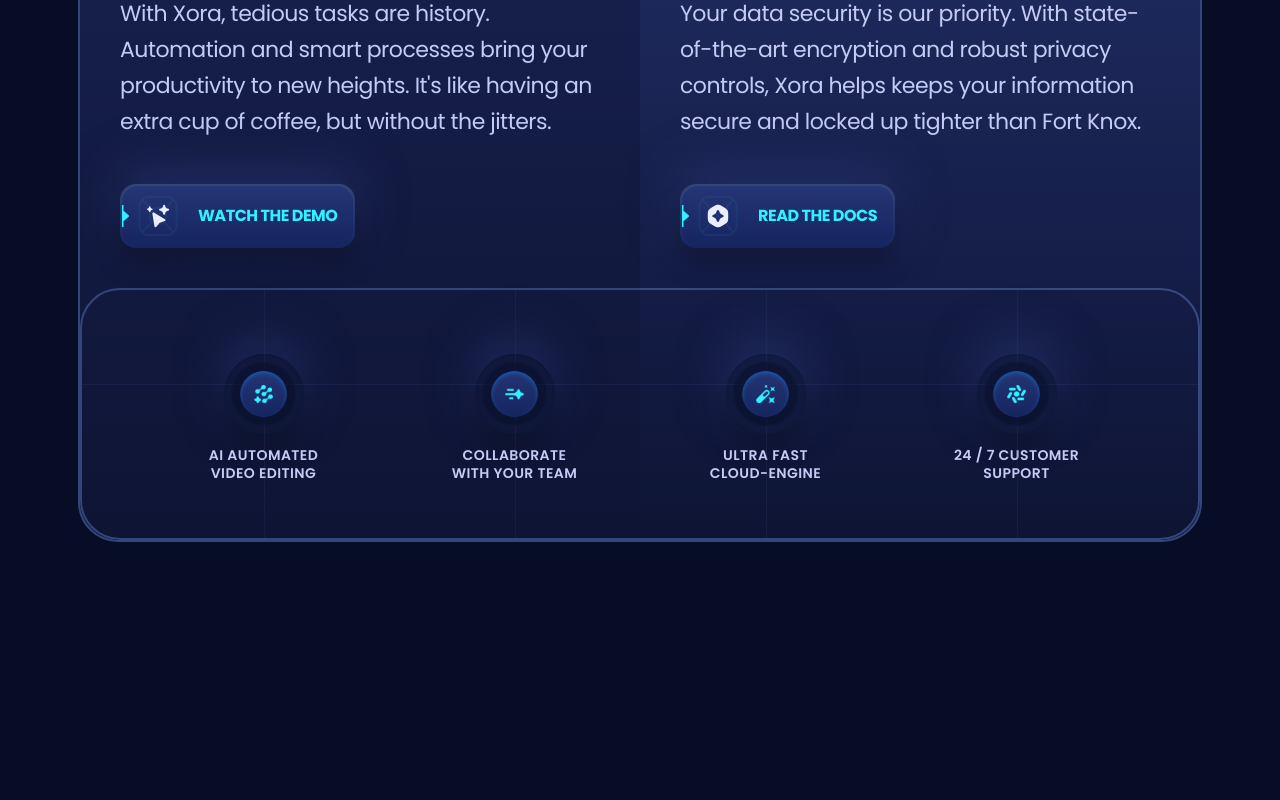
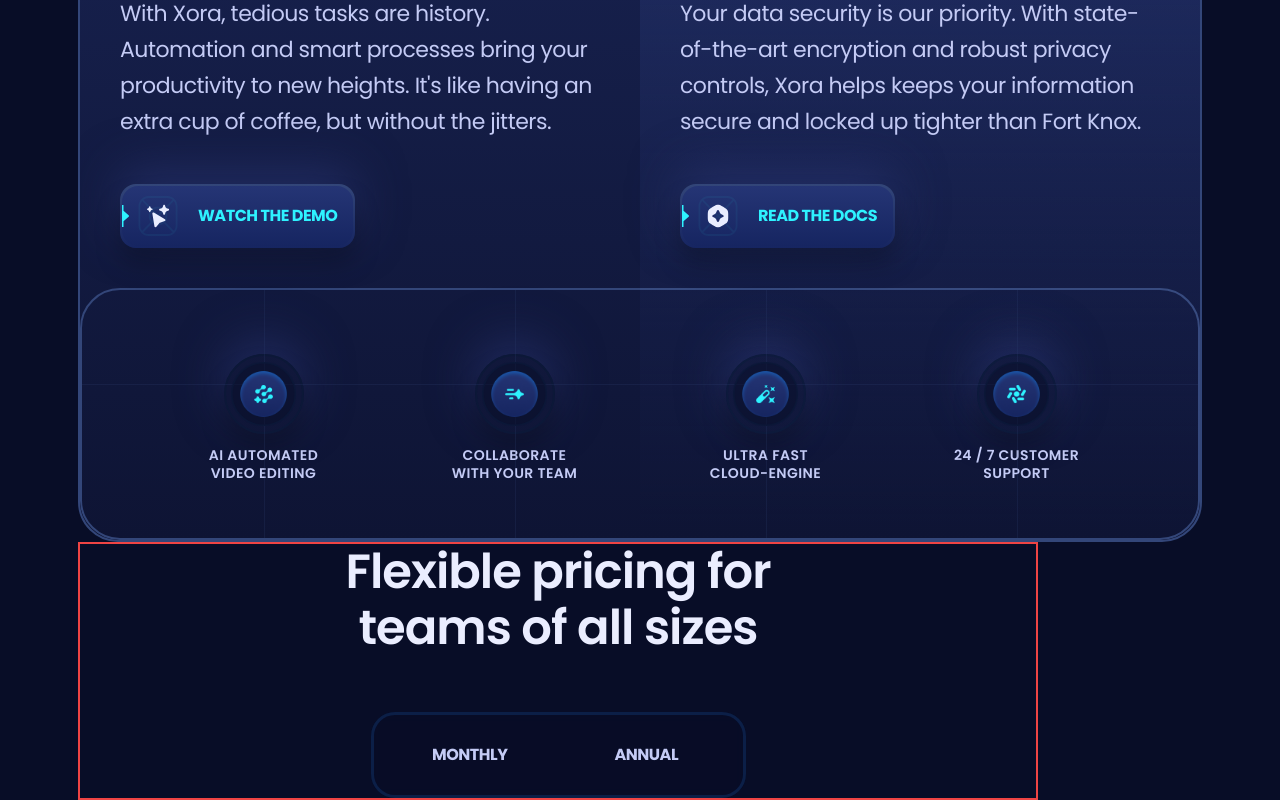
Before and after one commit to ian-roland/Xora, a React (Vite) app in the folder frontend/: page / in a window 1280 px wide. Shown: the part 1262-2062 px from the top of the page. Before the commit the page ends 1804 px from the top, so only its background shows below. Built offline with nearby package versions, Linux system fonts and the light colour scheme.

Commit message:
added: the main text and raw selectable buttons

```diff
--- a/frontend/src/App.jsx
+++ b/frontend/src/App.jsx
@@ -1,6 +1,7 @@
 import Header from "./sections/Header"
 import Hero from "./sections/Hero"
 import Features from "./sections/Features"
+import Pricing from "./sections/Pricing"
 
 const App = () => {
   return (
@@ -8,6 +9,7 @@
       <Header />
       <Hero />
       <Features />
+      <Pricing />
     </main>
   )
 }
--- a/frontend/src/sections/Pricing.jsx
+++ b/frontend/src/sections/Pricing.jsx
@@ -1,7 +1,27 @@
+import clsx from "clsx";
+import { useState } from "react";
+import { Element } from "react-scroll";
+
 const Pricing = () => {
+  const [monthly, setMonthly] = useState(false);
   return (
-    <div>Pricing</div>
-  )
-}
+    <section>
+      <Element name="pricing">
+        <div className="container">
+          <div className="max-w-[960px] border-2 border-red-500">
+            <h3 className="h3 max-lg:h4 max-md:h5 z-3 relative mx-auto mb-14 max-w-lg text-center text-p4 max-md:mb-11 max-sm:max-w-sm">
+              Flexible pricing for teams of all sizes
+            </h3>
 
-export default Pricing
+            <div className="relative z-4 mx-auto flex w-[375px] rounded-3xl border-[3px] border-s4/25 bg-s1/50 p-2 backdrop-blur-[6px] max-md:w-[310px]">
+              <button className={clsx('pricing-head_btn' , monthly && "text-p4")} onClick={() => setMonthly(true)}>Monthly</button>
+              <button className={clsx('pricing-head_btn' , !monthly && "text-p4")} onClick={() => setMonthly(false)}>Annual</button>
+            </div>
+          </div>
+        </div>
+      </Element>
+    </section>
+  );
+};
+
+export default Pricing;
```
